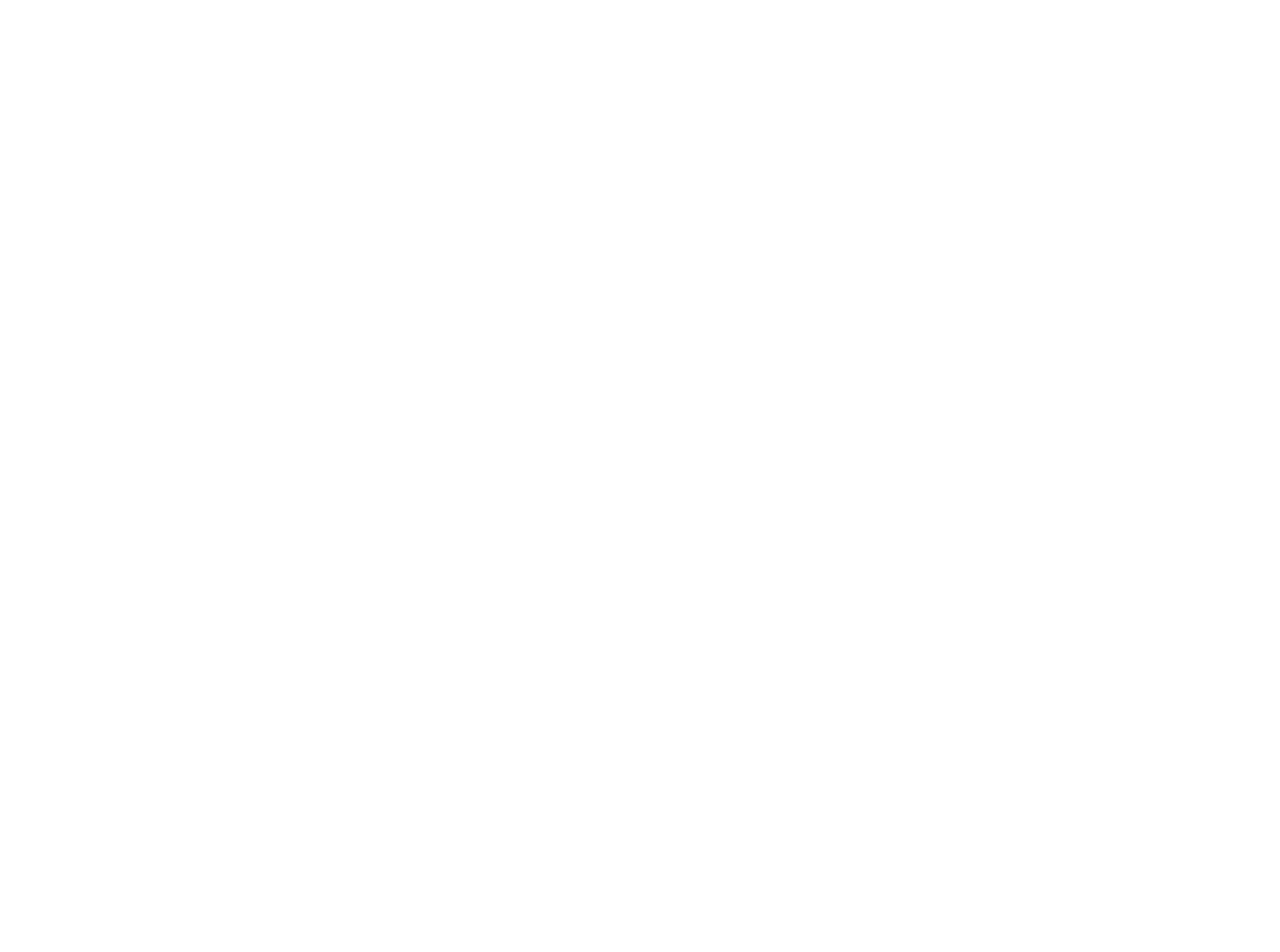
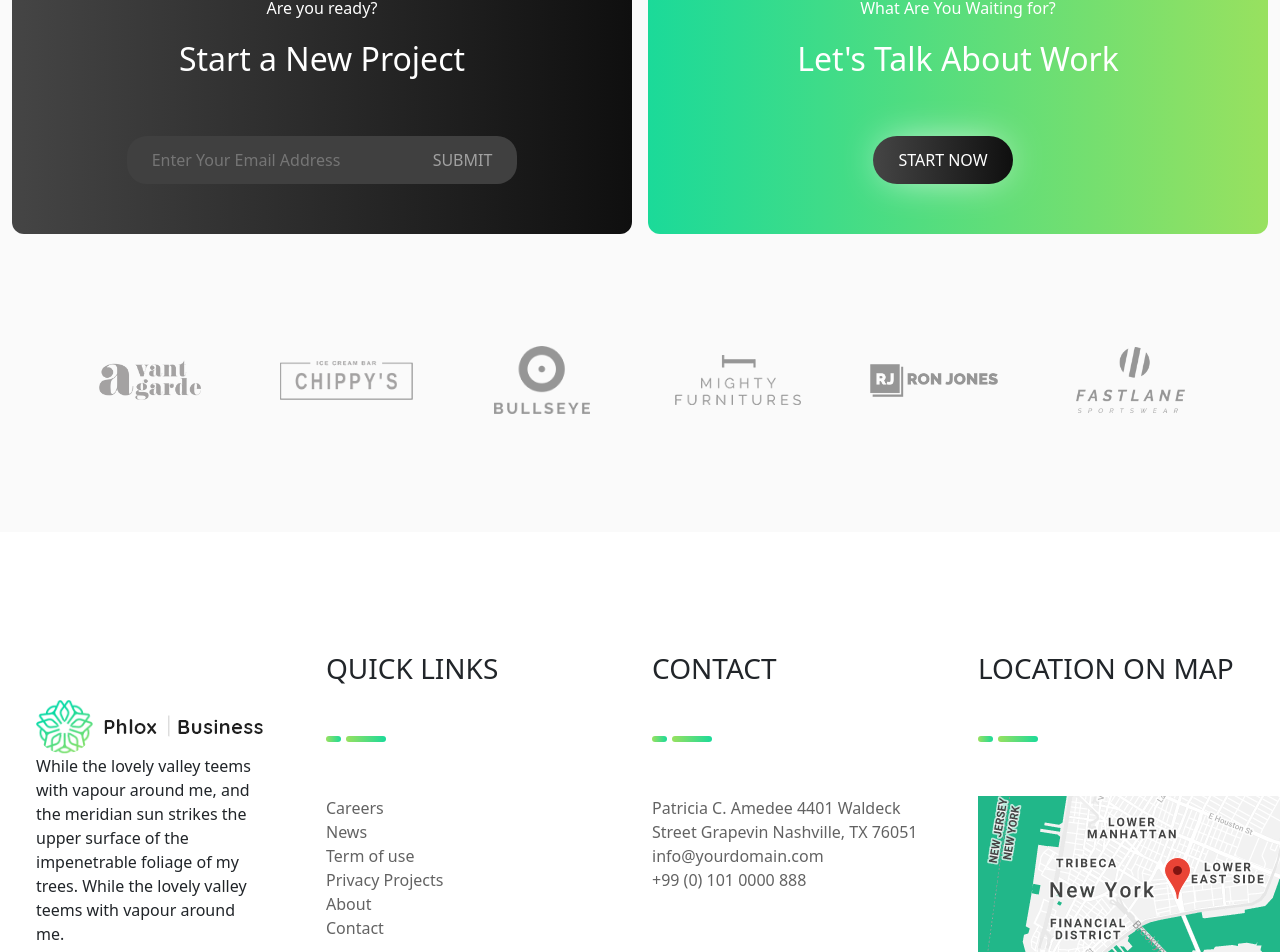
Before and after one commit to mattia0419/proj-html-vuejs, a Vue app: page / in a window 1280 px wide. Shown: the part 6176-7128 px from the top of the page. Before the commit the page ends 6122 px from the top, so only its background shows below. Built offline with nearby package versions, Linux system fonts and the light colour scheme.

Commit message:
add footer

```diff
--- a/src/App.vue
+++ b/src/App.vue
@@ -1,14 +1,38 @@
 <script>
 import AppHeader from './components/AppHeader.vue';
 import AppMain from './components/AppMain.vue';
+import AppFooter from './components/AppFooter.vue';
 export default {
   data() {
     return {
+
+
+      title1: 'QUICK LINKS',
+      links: ['Careers',
+        'News',
+        'Term of use',
+        'Privacy Projects',
+        'About',
+        'Contact'],
+
+
+      title2: 'CONTACT',
+      links2: ['Patricia C. Amedee 4401 Waldeck Street Grapevin Nashville, TX 76051',
+        'info@yourdomain.com',
+        '+99 (0) 101 0000 888'
+      ],
+
+
+      title3: 'LOCATION ON MAP',
+      link3: 'map.png'
+
+
     }
   },
   components: {
     AppHeader,
-    AppMain
+    AppMain,
+    AppFooter
   }
 }
 </script>
@@ -18,6 +42,8 @@
 <template>
   <AppHeader></AppHeader>
   <AppMain></AppMain>
+  <AppFooter :title1="title1" :title2="title2" :title3="title3" :links1="links" :links2="links2" :link3="link3">
+  </AppFooter>
 </template>
 
 
--- /dev/null
+++ b/src/components/AppFooter.vue
@@ -0,0 +1,107 @@
+<script>
+export default {
+    props: {
+        title1: String,
+        title2: String,
+        title3: String,
+        links1: Array,
+        links2: Array,
+        link3: String
+
+
+    },
+    methods: {
+        buildingImagePath(imageName) {
+            const imageURL = new URL('../assets/images/' + imageName, import.meta.url);
+            console.log(imageURL);
+
+            return imageURL.href;
+        }
+    }
+}
+</script>
+
+
+<template>
+    <footer>
+        <div class="row row-cols-md-2 row-cols-lg-4 g-4">
+            <div class="col p-5">
+                <img src="../assets/images/cropped-Group-39-2x.png" alt="">
+                <p>While the lovely valley teems with vapour around me, and the meridian sun strikes the upper surface of
+                    the impenetrable foliage of my trees. While the lovely valley teems with vapour around me.</p>
+            </div>
+            <div class="col">
+                <h3>{{ title1 }}</h3>
+                <div class="line">
+                    <span class="small-d"></span>
+                    <span class="big-d"></span>
+                </div>
+                <ul>
+                    <li v-for="link in links1">{{ link }}</li>
+                </ul>
+            </div>
+            <div class="col">
+                <h3>{{ title2 }}</h3>
+                <div class="line">
+                    <span class="small-d"></span>
+                    <span class="big-d"></span>
+                </div>
+                <ul>
+                    <li v-for="link in links2">{{ link }}</li>
+                </ul>
+            </div>
+            <div class="col">
+                <h3>{{ title3 }}</h3>
+                <div class="line">
+                    <span class="small-d"></span>
+                    <span class="big-d"></span>
+                </div>
+                <img :src="buildingImagePath(link3)" alt="">
+            </div>
+        </div>
+
+    </footer>
+</template>
+
+
+<style lang="scss" scoped>
+footer {
+    padding: 120px 0;
+}
+
+.line {
+    height: 10px;
+    width: 60px;
+    display: flex;
+    gap: 5px;
+    margin: 50px 0;
+
+    .small-d {
+        width: 15px;
+        height: 6px;
+        background-image: linear-gradient(to right, #98E15F, #1BDA99);
+        border-radius: 8px;
+        display: flex;
+    }
+
+    .big-d {
+        width: 40px;
+        height: 6px;
+        background-image: linear-gradient(to right, #98E15F, #1BDA99);
+        border-radius: 8px;
+        display: flex;
+    }
+}
+
+ul {
+    padding: 0;
+
+    li {
+        list-style-type: none;
+        cursor: pointer;
+        font-size: 16px;
+        color: rgba(0, 0, 0, 0.616);
+        padding-right: 20px;
+    }
+}
+</style>
--- a/src/components/AppMain.vue
+++ b/src/components/AppMain.vue
@@ -4,7 +4,35 @@
         return {
             images: ['Group-36-2x.png', 'Group-35-2x.png', 'Group-40-2x.png'],
             activeSlide: 0,
-            gridImages: ['ina-soulis-227104-unsplash-1024x1024.jpg', 'sunisa-misa-531163-unsplash-1024x1024.jpg', '355H-1024x1024.jpg', 'photo-1448932252197-d19750584e56-1024x1024.jpg', 'business-competition-PB366D8-1024x1024.jpg', 'cozy-sofa-in-living-room-PQR5AB9-1024x1024.jpg', 'aa9a4539-PQGJ7HU-1024x1024.jpg', 'cody-davis-253928-unsplash-1024x1024.jpg']
+            gridImages: ['ina-soulis-227104-unsplash-1024x1024.jpg', 'sunisa-misa-531163-unsplash-1024x1024.jpg', '355H-1024x1024.jpg', 'photo-1448932252197-d19750584e56-1024x1024.jpg', 'business-competition-PB366D8-1024x1024.jpg', 'cozy-sofa-in-living-room-PQR5AB9-1024x1024.jpg', 'aa9a4539-PQGJ7HU-1024x1024.jpg', 'cody-davis-253928-unsplash-1024x1024.jpg'],
+            emailSearched: '',
+            imagesLogo: ['client-1-2x.png',
+                'client-3-2x.png',
+                'client-4-2x.png',
+                'client-5-2x.png',
+                'client-7-2x.png',
+                'client-9-2x.png'],
+            footerSec: [
+                {
+                    title: 'QUICK LINKS',
+                    links: ['Careers',
+                        'News',
+                        'Term of use',
+                        'Privacy Projects',
+                        'About',
+                        'Contact']
+                },
+                {
+                    title: 'CONTACT',
+                    address: 'Patricia C. Amedee 4401 Waldeck Street Grapevin Nashville, TX 76051',
+                    email: 'info@yourdomain.com',
+                    number: '+99 (0) 101 0000 888'
+                },
+                {
+                    title: 'LOCATION ON MAP',
+                    map: 'map.png'
+                }
+            ]
         }
     },
     methods: {
@@ -210,6 +238,34 @@
                 </div>
             </div>
             <button>READ MORE</button>
+        </div>
+        <div class="form-section container-fluid">
+            <div class="row g-3">
+                <div class="col-6">
+                    <div class="form d-flex justify-content-center align-items-center">
+                        <span>Are you ready?</span>
+                        <h2>Start a New Project</h2>
+                        <div class="email">
+                            <input type="email" placeholder="Enter Your Email Address" v-model="emailSearched">
+                            <button>SUBMIT</button>
+                        </div>
+
+                    </div>
+                </div>
+                <div class="col-6">
+                    <div class="start d-flex justify-content-center align-items-center">
+                        <span>What Are You Waiting for?</span>
+                        <h2>Let's Talk About Work</h2>
+                        <button>START NOW</button>
+
+                    </div>
+                </div>
+            </div>
+            <div class="row row-cols-lg-6 g-3 p-5 mt-5">
+                <div class="col d-flex justify-content-center align-items-center" v-for="imageLogo in imagesLogo">
+                    <img :src="buildingImagePath(imageLogo)" alt="">
+                </div>
+            </div>
         </div>
 
 
@@ -585,6 +641,7 @@
     display: flex;
     align-items: center;
     flex-direction: column;
+    background-color: #FAFAFA;
 
     h1 {
         font-size: 55px;
@@ -645,4 +702,74 @@
         margin-top: 100px;
     }
 }
+
+// FORM SECTION
+.form-section {
+    background-color: #FAFAFA;
+    display: flex;
+    flex-direction: column;
+    padding-bottom: 70px;
+
+
+    .form {
+        padding: 50px 35px;
+        background-image: linear-gradient(to right, #454545, #0F0F0F);
+        border-radius: 12px;
+        flex-direction: column;
+        color: white;
+
+        span {
+            padding-bottom: 20px;
+        }
+
+        h2 {
+            padding-bottom: 50px;
+        }
+
+        .email {
+            input {
+                padding: 12px 25px;
+                border: transparent;
+                border-top-left-radius: 20px;
+                border-bottom-left-radius: 20px;
+                background-color: #404040;
+            }
+
+            button {
+                padding: 12px 25px;
+                border: transparent;
+                border-top-right-radius: 20px;
+                border-bottom-right-radius: 20px;
+                background-color: #404040;
+                color: #A1A1A1;
+            }
+        }
+    }
+
+    .start {
+        padding: 50px 35px;
+        background-image: linear-gradient(to left, #98E15F, #1BDA99);
+        border-radius: 12px;
+        flex-direction: column;
+        color: white;
+
+        span {
+            padding-bottom: 20px;
+        }
+
+        h2 {
+            padding-bottom: 50px;
+        }
+
+        button {
+            padding: 12px 25px;
+            border-radius: 25px;
+            border: transparent;
+            margin-right: 30px;
+            background-image: linear-gradient(to right, #454545, #0F0F0F);
+            color: white;
+            box-shadow: 0 0 40px -10px;
+        }
+    }
+}
 </style>
```
